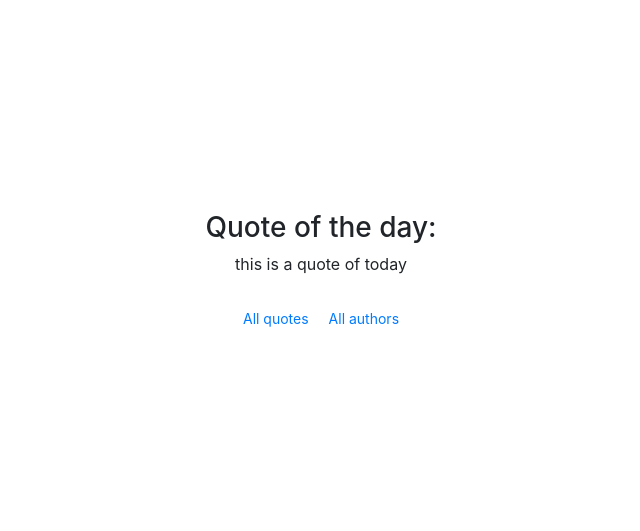
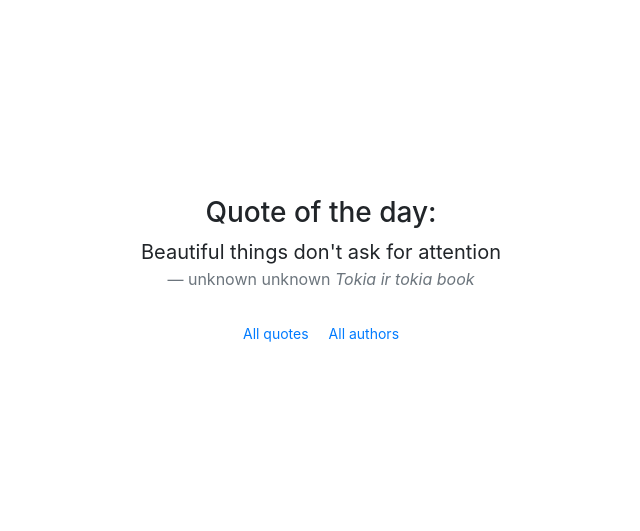
Before and after one commit to azegas/citatos_flask, a Flask app: page / in a window 1280 px wide. Shown: the part 138-669 px from the top of the page, without its empty margins (319-959 px from the left). Run offline with Flask 3, Linux system fonts and the light colour scheme; some libraries are stand-ins or nearby versions.

Commit message:
index random quote, if not, styling

```diff
--- a/web_site/__init__.py
+++ b/web_site/__init__.py
@@ -37,9 +37,12 @@ app = create_app()
 def route_index():
     """Render index page."""
     quotes_data = Quote.query.all()
+    if not quotes_data:
+        return render_template("no_quotes.html")
+    random_quote = random.choice(quotes_data)
     return render_template(
         "index.html",
-        quotes_data=quotes_data,
+        random_quote=random_quote,
     )
 
 
--- a/web_site/templates/index.html
+++ b/web_site/templates/index.html
@@ -2,8 +2,11 @@
 {% block content %}
     <div class="welcome">
         <h3>Quote of the day:</h3>
-        <p>this is a quote of today</p>
-        </i></p>
+        <blockquote class="blockquote text-center">
+            <p class="mb-0">{{ random_quote.text }}</p>
+            <footer class="blockquote-footer">{{random_quote.author.name}} {{random_quote.author.lastname}} <cite title="Source Title">Tokia ir tokia book</cite></footer>
+        </blockquote>
+        <p></p>
         <div class="d-flex tiny">
             <p><a href={{ url_for('route_all_quotes') }}>All quotes</a></p>
             <p><a href={{ url_for('route_all_authors') }}>All authors</a></p>
--- /dev/null
+++ b/web_site/templates/no_quotes.html
@@ -0,0 +1,4 @@
+{% extends "base.html" %}
+{% block content %}
+    <h1 class="welcome">Sorry, there are no quotes available.</h1>
+{% endblock %}
```
